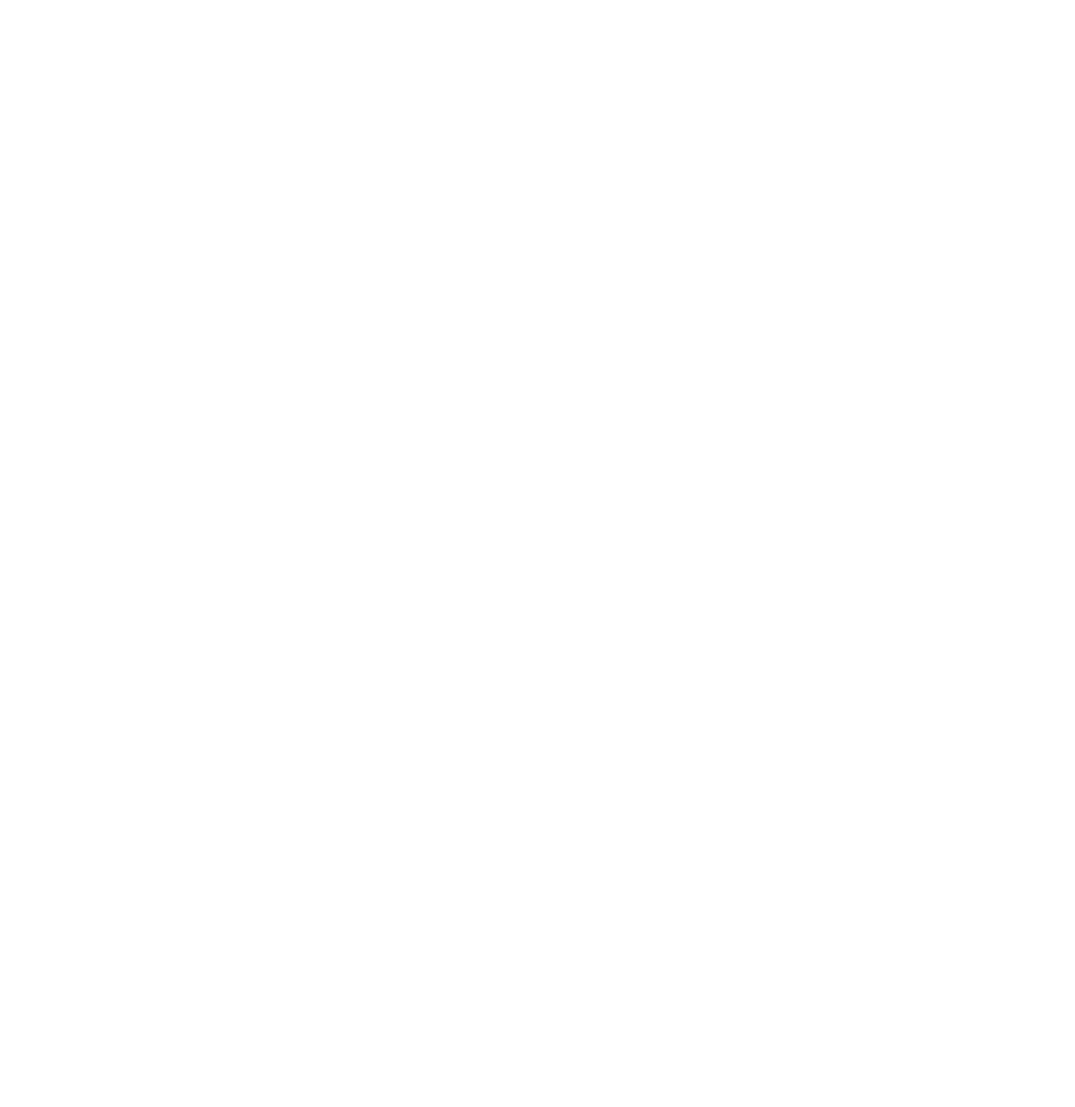
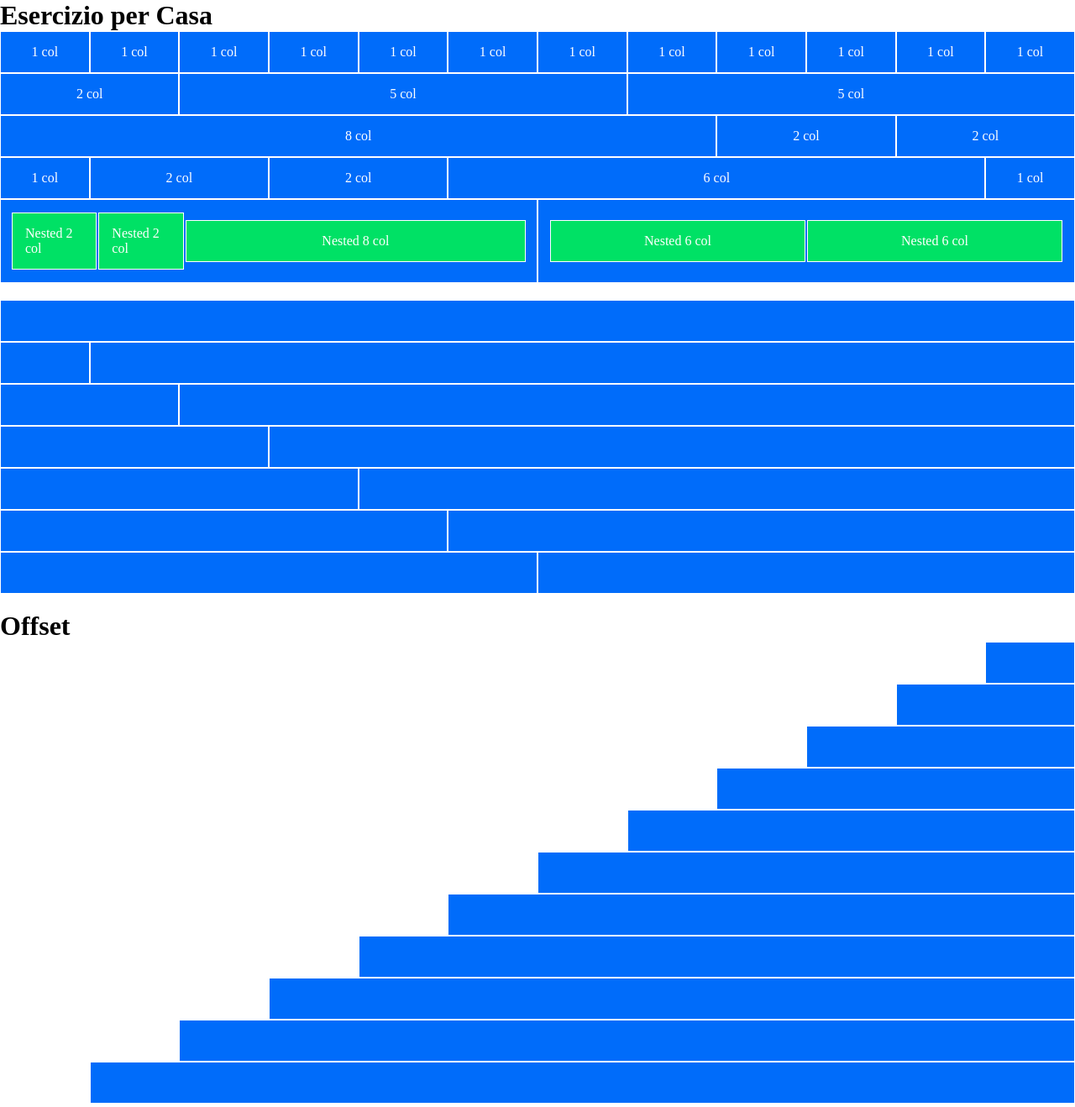
Before and after one commit to alessandrorumi/html-css-12bool, a plain HTML site: page index.html in a window 1280 px wide. Shown: the whole page at 84% size. Before the commit the page ends 800 px from the top, so only its background shows below. Drawn offline with Linux system fonts and the light colour scheme.

Commit message:
Esercizio

```diff
--- a/css/style.css
+++ b/css/style.css
@@ -1,10 +1,20 @@
 [class*= "col-"] {
   /* DEBUG */
-  background-color: dodgerblue;
+  background-color: #006cfa;
   min-height: 50px;
   border: 1px solid white;
   color: white;
   display: flex;
   align-items: center;
   justify-content: center;
+  padding: 15px;
 }
+
+.container-inside {
+  margin-bottom: 20px;
+}
+
+.nested {
+  background-color: #00e165;
+  margin: 0 1px;
+}
--- a/index.html
+++ b/index.html
@@ -9,5 +9,126 @@
 </head>
 <body>
 
+  <div class="container">
+    <div class="container-inside">
+      <h1>Esercizio per Casa</h1>
+
+      <div class="row">
+        <div class="col-1">1 col</div>
+        <div class="col-1">1 col</div>
+        <div class="col-1">1 col</div>
+        <div class="col-1">1 col</div>
+        <div class="col-1">1 col</div>
+        <div class="col-1">1 col</div>
+        <div class="col-1">1 col</div>
+        <div class="col-1">1 col</div>
+        <div class="col-1">1 col</div>
+        <div class="col-1">1 col</div>
+        <div class="col-1">1 col</div>
+        <div class="col-1">1 col</div>
+      </div>
+
+      <div class="row">
+        <div class="col-2">2 col</div>
+        <div class="col-5">5 col</div>
+        <div class="col-5">5 col</div>
+      </div>
+
+      <div class="row">
+        <div class="col-8">8 col</div>
+        <div class="col-2">2 col</div>
+        <div class="col-2">2 col</div>
+      </div>
+
+      <div class="row">
+        <div class="col-1">1 col</div>
+        <div class="col-2">2 col</div>
+        <div class="col-2">2 col</div>
+        <div class="col-6">6 col</div>
+        <div class="col-1">1 col</div>
+      </div>
+
+      <div class="row">
+        <div class="col-6">
+          <div class="nested col-2">Nested 2 col</div>
+          <div class="nested col-2">Nested 2 col</div>
+          <div class="nested col-8">Nested 8 col</div>
+        </div>
+        <div class="col-6">
+          <div class="nested col-6">Nested 6 col</div>
+          <div class="nested col-6">Nested 6 col</div>
+        </div>
+      </div>
+    </div>
+
+    <div class="container-inside">
+      <div class="row">
+        <div class="col-12"></div>
+      </div>
+      <div class="row">
+        <div class="col-1"></div>
+        <div class="col-11"></div>
+      </div>
+      <div class="row">
+        <div class="col-2"></div>
+        <div class="col-10"></div>
+      </div>
+      <div class="row">
+        <div class="col-3"></div>
+        <div class="col-9"></div>
+      </div>
+      <div class="row">
+        <div class="col-4"></div>
+        <div class="col-8"></div>
+      </div>
+      <div class="row">
+        <div class="col-5"></div>
+        <div class="col-7"></div>
+      </div>
+      <div class="row">
+        <div class="col-6"></div>
+        <div class="col-6"></div>
+      </div>
+    </div>
+
+    <h1>Offset</h1>
+    <div class="container-inside">
+      <div class="row">
+        <div class="col-offset-11 col-1"></div>
+      </div>
+      <div class="row">
+        <div class="col-offset-10 col-2"></div>
+      </div>
+      <div class="row">
+        <div class="col-offset-9 col-3"></div>
+      </div>
+      <div class="row">
+        <div class="col-offset-8 col-4"></div>
+      </div>
+      <div class="row">
+        <div class="col-offset-7 col-5"></div>
+      </div>
+      <div class="row">
+        <div class="col-offset-6 col-6"></div>
+      </div>
+      <div class="row">
+        <div class="col-offset-5 col-7"></div>
+      </div>
+      <div class="row">
+        <div class="col-offset-4 col-8"></div>
+      </div>
+      <div class="row">
+        <div class="col-offset-3 col-9"></div>
+      </div>
+      <div class="row">
+        <div class="col-offset-2 col-10"></div>
+      </div>
+      <div class="row">
+        <div class="col-offset-1 col-11"></div>
+      </div>
+    </div>
+
+  </div>
+
 </body>
 </html>
```
